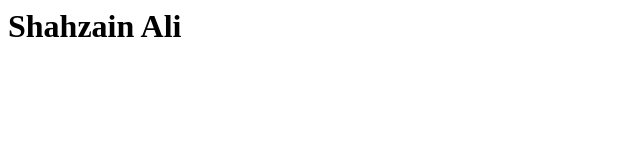
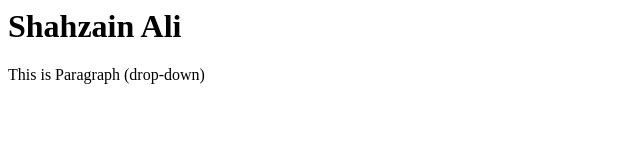
Before and after one commit to Shahzain-Bangash/Cooking-Website, a plain HTML site: page index.html in a window 1280 px wide. Shown: the whole page, without its empty margins (0-640 px from the left). Drawn offline with Linux system fonts and the light colour scheme.

Commit message:
Add Dropdown

```diff
--- a/index.html
+++ b/index.html
@@ -1 +1,2 @@
 <h1>Shahzain Ali</h1>
+<p>This is Paragraph (drop-down)</p>
```
